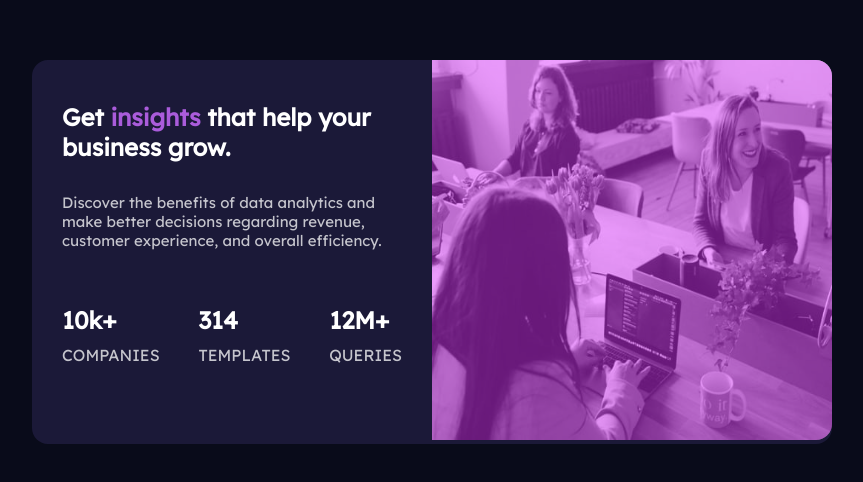
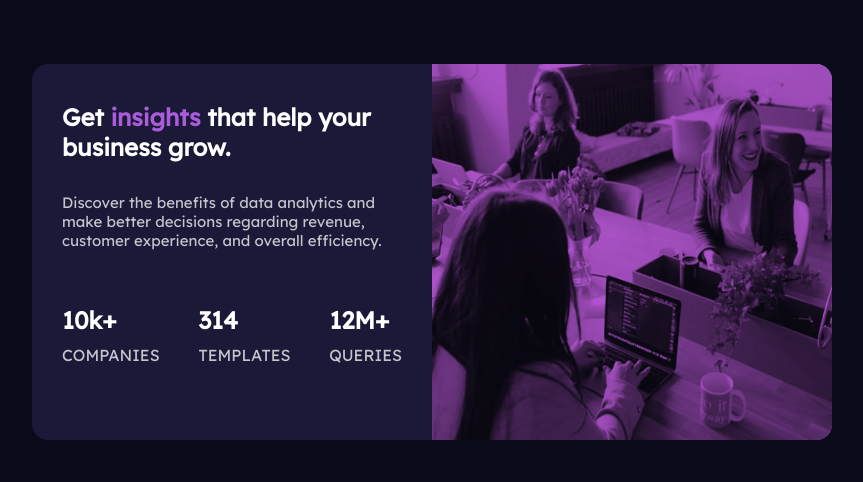
Before and after one commit to HelalAbood/Fm-6-stats-preview-card, a plain HTML site: page index.html in a window 1280 px wide. Shown: the part 148-630 px from the top of the page, without its empty margins (208-1071 px from the left). Drawn offline with Linux system fonts and the light colour scheme.

Commit message:
backgroundFixed

```diff
--- a/css/mainstyle.css
+++ b/css/mainstyle.css
@@ -77,6 +77,7 @@ main .left .cont {
     display: flex;
     justify-content: space-between;
     margin-top: 20px;
+
 }
 main .left .cont p {
     text-transform: uppercase;
@@ -94,7 +95,7 @@ main .left .cont p {
 }
 
 main .right img {
-    height: 380px;
+    height: 376px;
     max-width: 400px;
     border-top-right-radius: 1rem;
     border-bottom-right-radius: 1rem;
@@ -102,6 +103,18 @@ main .right img {
 
 main .right {
     position: relative;
+    background-image: url(../imgs/image-header-mobile.jpg);
+    background-color: hsl(277, 64%, 61%);
+    opacity: .75;
+    height: 376px;
+    border-top-right-radius: 1rem;
+    border-bottom-right-radius: 1rem;
+}
+@media (min-width: 767px) {
+    main .right {
+        background-image: none;
+        height: 376px;
+    }
 }
 main .right::after {
     position: absolute;
@@ -109,11 +122,12 @@ main .right::after {
     left: 0;
     top: 0;
     width: 100%;
-    /* height: 100%; */
-    background-color: hsla(277, 64%, 61%, 0.473);
+    background-color: hsl(277, 64%, 61%);
     filter: contrast(2.1);
-    height: 380px;
+    height: 376px;
     max-width: 400px;
     border-top-right-radius: 1rem;
     border-bottom-right-radius: 1rem;
+    mix-blend-mode: multiply;
+    opacity: .75;
 }
```
